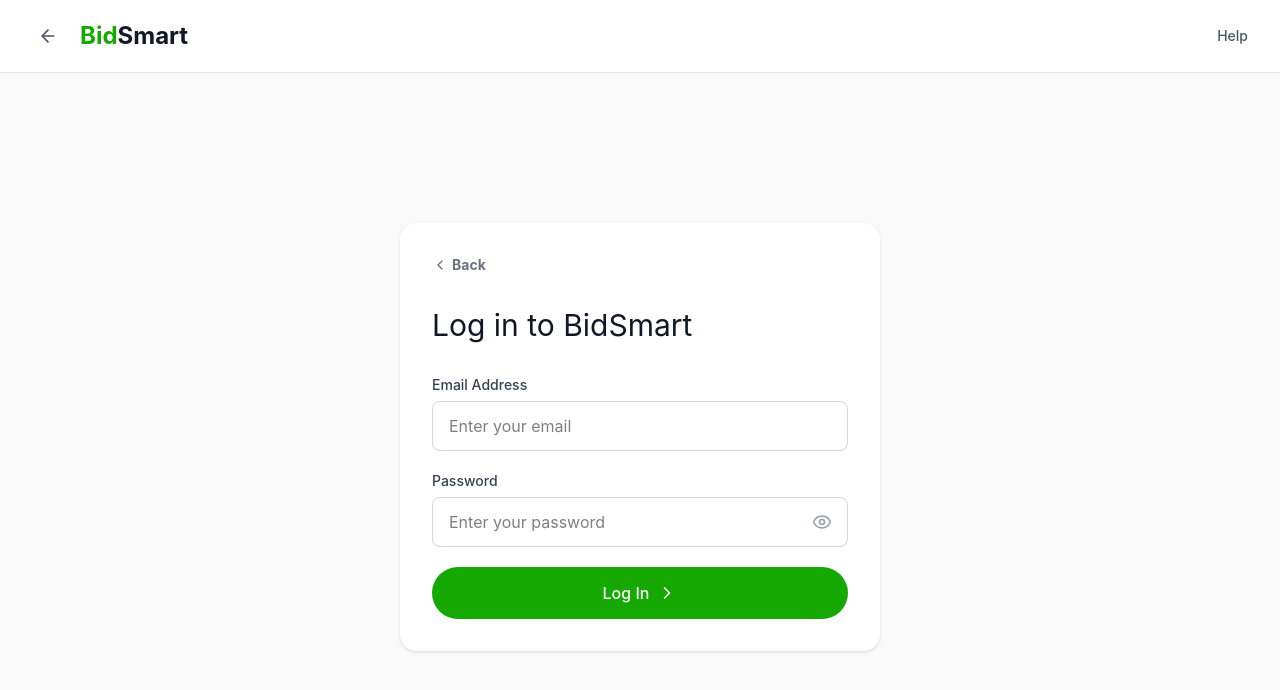
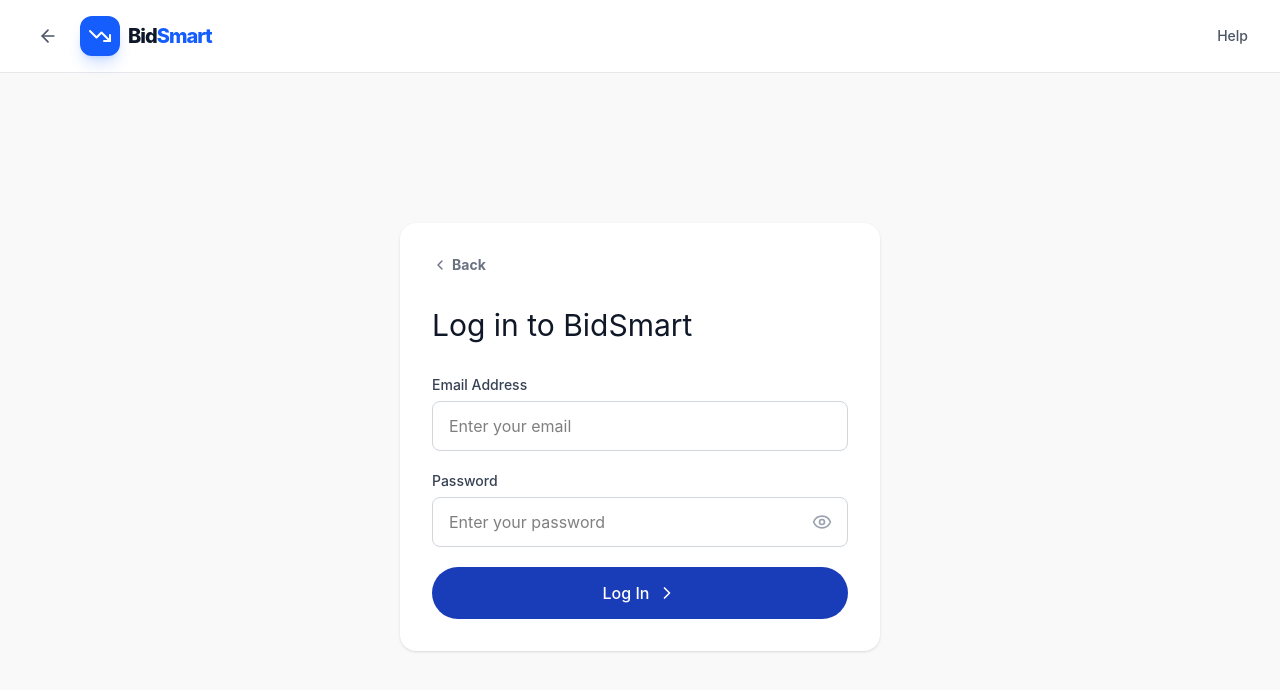
Before and after one commit to faris-dm/Reverse-Action-System, a React (Vite) app in the folder Client/: page /login in a window 1280 px wide. Shown: the top 690 px of the page. Built offline with nearby package versions, Linux system fonts and the light colour scheme.

Commit message:
updated the logo in the login page and fixed the navigation links between page

```diff
--- a/Client/src/components/Registor/supplierRegistor.jsx
+++ b/Client/src/components/Registor/supplierRegistor.jsx
@@ -193,7 +193,6 @@
     );
   }
 
-
   if (checkingAuth) {
     return (
       <div className="min-h-screen flex items-center justify-center bg-white">
@@ -220,9 +219,12 @@
               BidSmart
             </span>
           </div>
-          <button className="text-[15px] font-bold text-[#14a800] hover:bg-[#14a800]/5 px-4 py-2 rounded-full transition-colors">
-            Log In
-          </button>
+          <Link
+            to="/login"
+            className="text-[15px] font-bold text-[#14a800] hover:bg-[#14a800]/5 px-4 py-2 rounded-full transition-colors"
+          >
+            <button>Log In</button>
+          </Link>
         </div>
       </header>
 
--- a/Client/src/components/ui/Login.jsx
+++ b/Client/src/components/ui/Login.jsx
@@ -11,6 +11,7 @@
   ChevronLeft,
   Apple,
   Chrome,
+  TrendingDown,
 } from "lucide-react";
 
 const LoginPage = () => {
@@ -111,12 +112,26 @@
               >
                 <ArrowLeft className="w-5 h-5 text-gray-600" />
               </button>
-              <div className="flex items-center">
-                <span className="text-2xl font-bold text-[#14a800]">Bid</span>
-                <span className="text-2xl font-bold text-gray-900">Smart</span>
+              {/* <div className="flex items-center space-x-2 cursor-pointer group">
+                <span className="text-2xl font-bold  text-gray-900">Bid</span>
+                <span className="text-2xl font-bold text-blue-600">Smart</span>
+              </div> */}
+              {/* added */}
+              <div
+                className="flex items-center space-x-2 cursor-pointer group"
+                onClick={() => window.scrollTo({ top: 0, behavior: "smooth" })}
+              >
+                <div className="w-10 h-10 bg-blue-600 rounded-xl flex items-center justify-center shadow-lg shadow-blue-600/20 group-hover:rotate-6 transition-transform">
+                  <TrendingDown className="text-white w-6 h-6" />
+                </div>
+                <span className="text-xl font-extrabold tracking-tighter text-slate-900">
+                  Bid<span className="text-blue-600">Smart</span>
+                </span>
               </div>
+
+              {/* added */}
             </div>
-            <button className="text-sm text-gray-600 hover:text-[#14a800] font-medium">
+            <button className="text-sm text-gray-600  hover:text-blue-600 font-medium">
               Help
             </button>
           </div>
@@ -204,7 +219,7 @@
             <button
               type="submit"
               disabled={isLoading}
-              className="w-full bg-[#14a800] hover:bg-[#108700] text-white font-medium py-3.5 px-4 rounded-full transition-colors disabled:opacity-50 flex items-center justify-center gap-2"
+              className="w-full  bg-blue-600  bg-blue-800 text-white font-medium py-3.5 px-4 rounded-full transition-colors disabled:opacity-50 flex items-center justify-center gap-2"
             >
               {isLoading ? (
                 "Logging in..."
--- a/Client/src/pages/Hero.jsx
+++ b/Client/src/pages/Hero.jsx
@@ -230,7 +230,7 @@
 
               {/*  supplier Link*/}
               <Link
-                to="/supplerform"
+                to="/supplierform"
                 className="w-full h-[60px] border-2 border-slate-200
                 text-slate-900 bg-white rounded-2xl font-bold text-lg
                 hover:border-blue-600 hover:text-blue-600 transition-all flex
@@ -416,7 +416,7 @@
                 ))}
               </div>
               <Link
-                to="/supplerform"
+                to="/supplierform"
                 className="bg-blue-600 text-white px-10 py-5 rounded-2xl font-bold hover:bg-blue-700 transition-all shadow-xl shadow-blue-500/20 active:scale-95"
               >
                 <span> Browse Active Bids</span>
```
